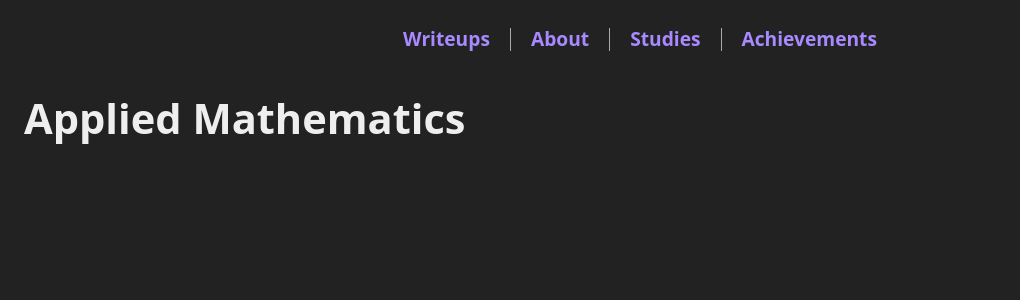
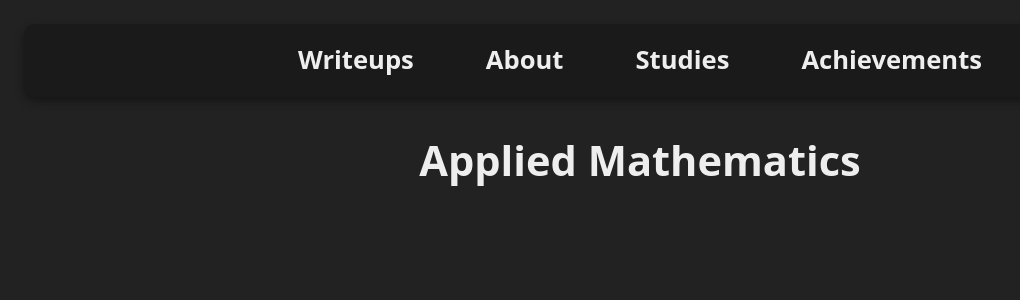
Before and after one commit to mrb3d1/mrb3d1.github.io, a Jekyll site: the page built from studies/applied-mathematics/index.md, in a window 1280 px wide. Shown: the top 300 px of the page, without its empty margins (0-1020 px from the left). Built offline with Jekyll 4.4.1, drawn with Linux system fonts in a browser that asks for light colours; our own code applies the rules of GitHub Pages for plain Markdown files.

Commit message:
Update index.md

```diff
--- a/studies/applied-mathematics/index.md
+++ b/studies/applied-mathematics/index.md
@@ -1,27 +1,13 @@
+<link rel="stylesheet" href="/assets/style.css">
 
-<div style="display: flex; justify-content: center; align-items: center; flex-wrap: wrap; gap: 10px; font-size: 1.2rem; margin-bottom: 30px;">
-
-  <div style="padding: 0 10px;">
-    <a href="/writeups/" style="text-decoration: none; font-weight: bold;">Writeups</a>
-  </div>
-
-  <div style="border-left: 1px solid #aaa; height: 1.2em;"></div>
-
-  <div style="padding: 0 10px;">
-    <a href="/" style="text-decoration: none; font-weight: bold;">About</a>
-  </div>
-
-  <div style="border-left: 1px solid #aaa; height: 1.2em;"></div>
-
-  <div style="padding: 0 10px;">
-    <a href="/studies/" style="text-decoration: none; font-weight: bold;">Studies</a>
-  </div>
-
-  <div style="border-left: 1px solid #aaa; height: 1.2em;"></div>
-
-  <div style="padding: 0 10px;">
-    <a href="/achievements/" style="text-decoration: none; font-weight: bold;">Achievements</a>
-  </div>
+<div class="nav-menu">
+  <div class="nav-item"><a href="/writeups/">Writeups</a></div>
+  <div class="separator"></div>
+  <div class="nav-item"><a href="/">About</a></div>
+  <div class="separator"></div>
+  <div class="nav-item"><a href="/studies/">Studies</a></div>
+  <div class="separator"></div>
+  <div class="nav-item"><a href="/achievements/">Achievements</a></div>
 </div>
 
-# Applied Mathematics
+<h1 style="text-align: center;"> Applied Mathematics</h1>
```
